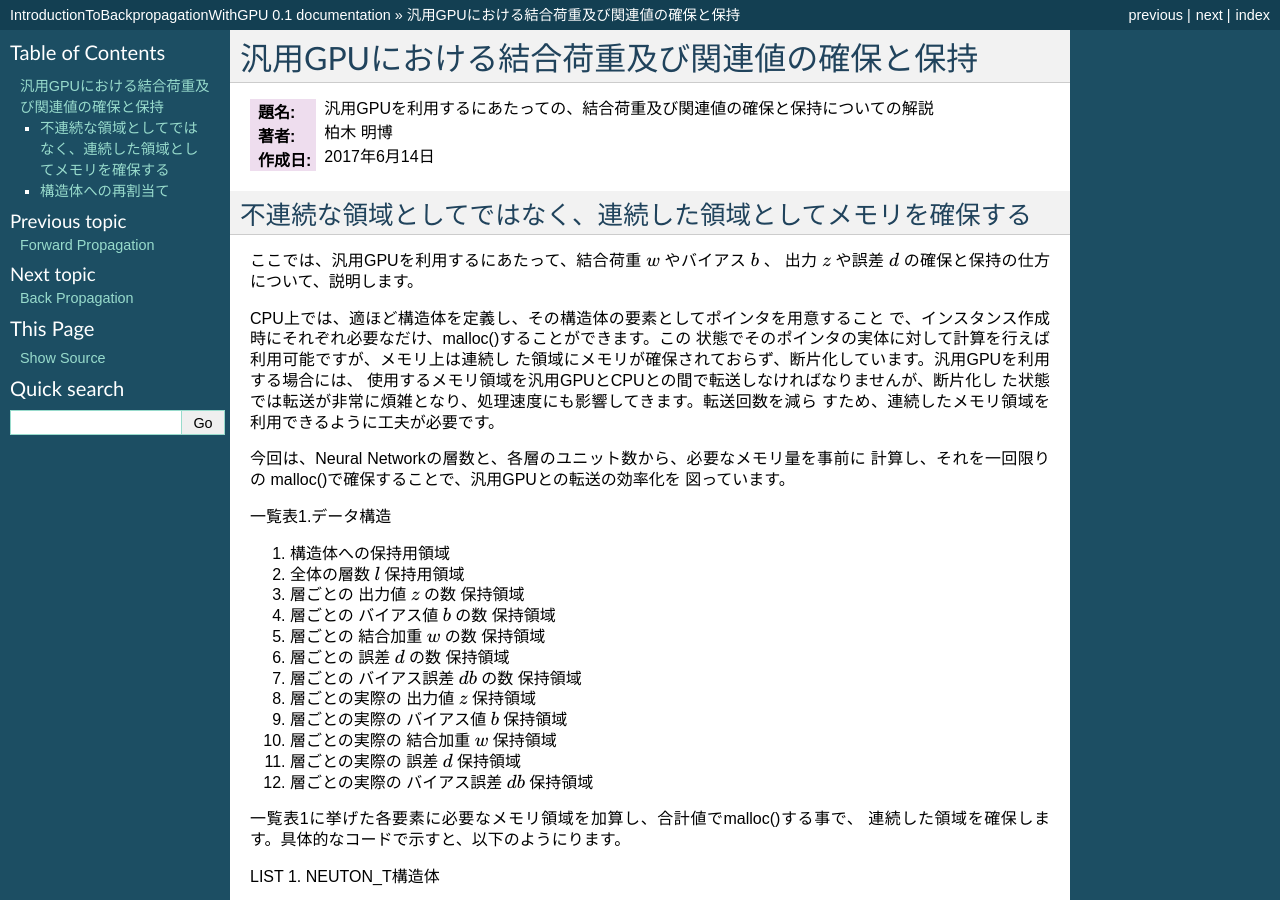
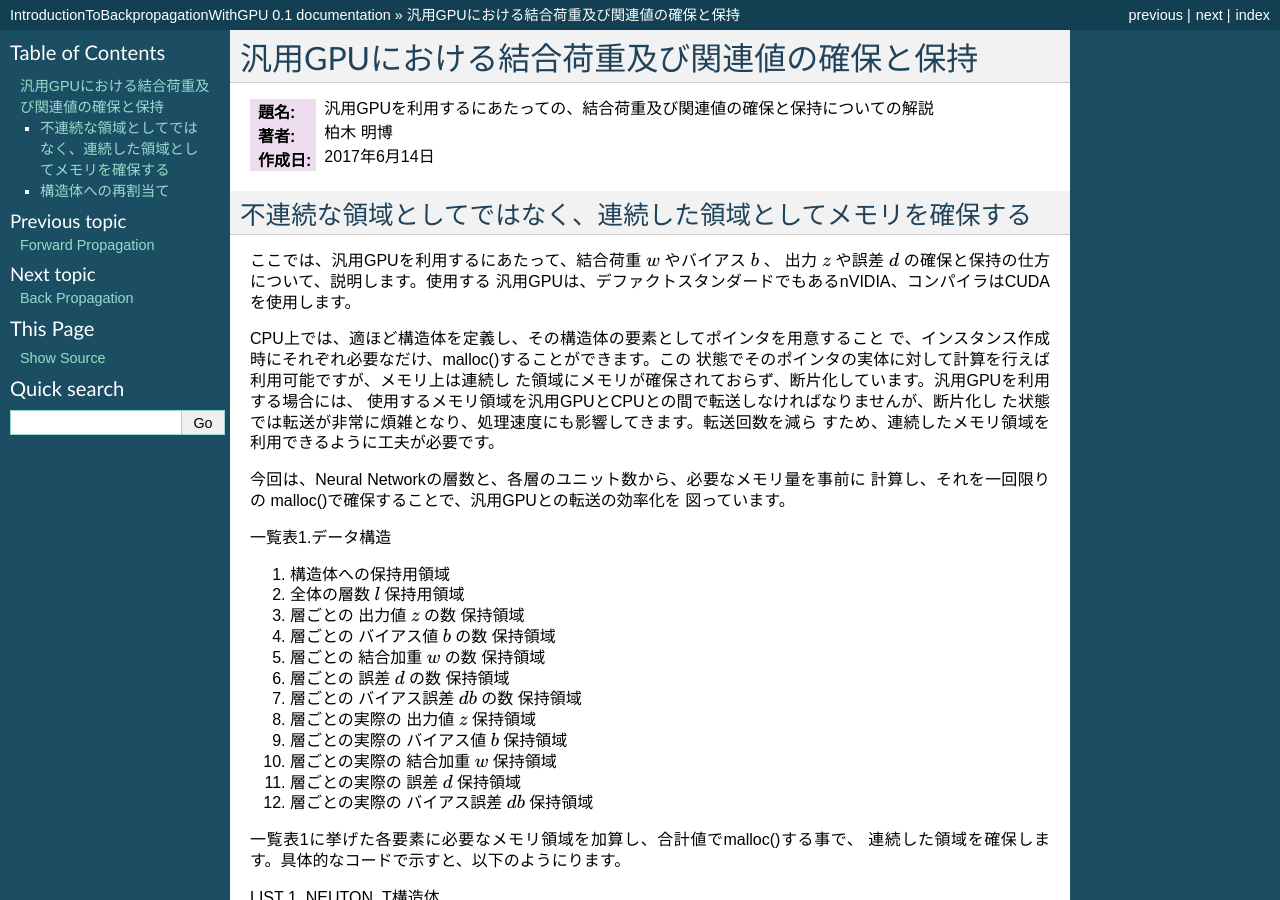
Before and after one commit to a-kashiwagi/IntroductionToBackpropagationWithGPU, a Sphinx documentation site: the page built from source/AllocateMemory4GPGPU.rst, in a window 1280 px wide and 900 px high. Built offline with Sphinx 7.4.7, drawn with Linux system fonts in a browser that asks for light colours.

Commit message:
Modified a little.

```diff
--- a/source/AllocateMemory4GPGPU.rst
+++ b/source/AllocateMemory4GPGPU.rst
@@ -10,7 +10,9 @@
 ==============================================================
 
 ここでは、汎用GPUを利用するにあたって、結合荷重 :math:`w` やバイアス :math:`b` 、
-出力 :math:`z` や誤差 :math:`d` の確保と保持の仕方について、説明します。
+出力 :math:`z` や誤差 :math:`d` の確保と保持の仕方について、説明します。使用する
+汎用GPUは、デファクトスタンダードでもあるnVIDIA、コンパイラはCUDAを使用します。
+
 
 CPU上では、適ほど構造体を定義し、その構造体の要素としてポインタを用意すること
 で、インスタンス作成時にそれぞれ必要なだけ、malloc()することができます。この
--- a/source/ForwardPropagation.rst
+++ b/source/ForwardPropagation.rst
@@ -177,3 +177,6 @@ tanh関数、また出力が線形になる正規化線形関数などがあり
 このように、結合荷重を適切に決めることによって、Neural Networkはさまざまな出力を
 得ることができます。この計算例では、シグモイド関数(式3)は省略しましたが、上記の
 閾値と比較する前の計算結果に関数を適用することで、求めることができます。
+
+Forward Propagation(順伝搬)の実際の関数については、最後の項目「結果(Result)」で
+も解説していますので、順次読み進めて行くか、先に参照しても構いません。
```
Also changed, not shown: 9 other files.
